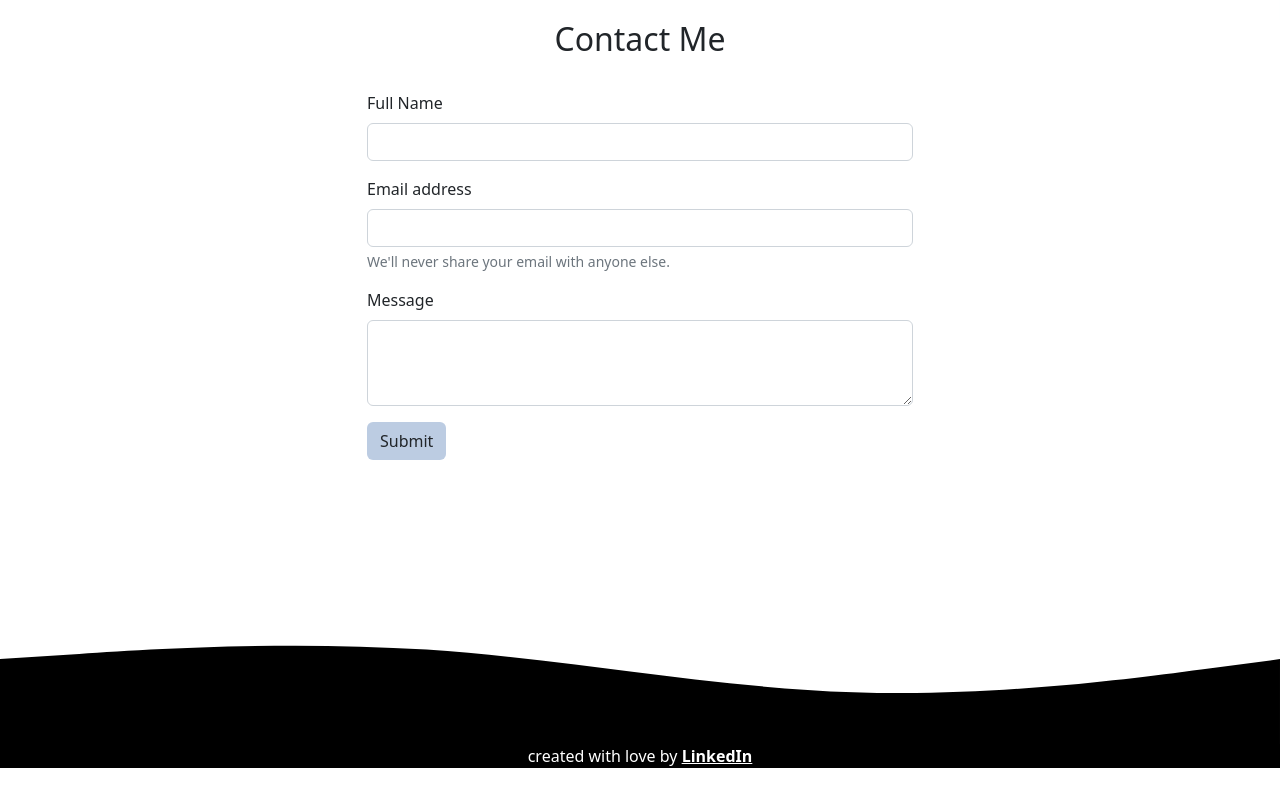
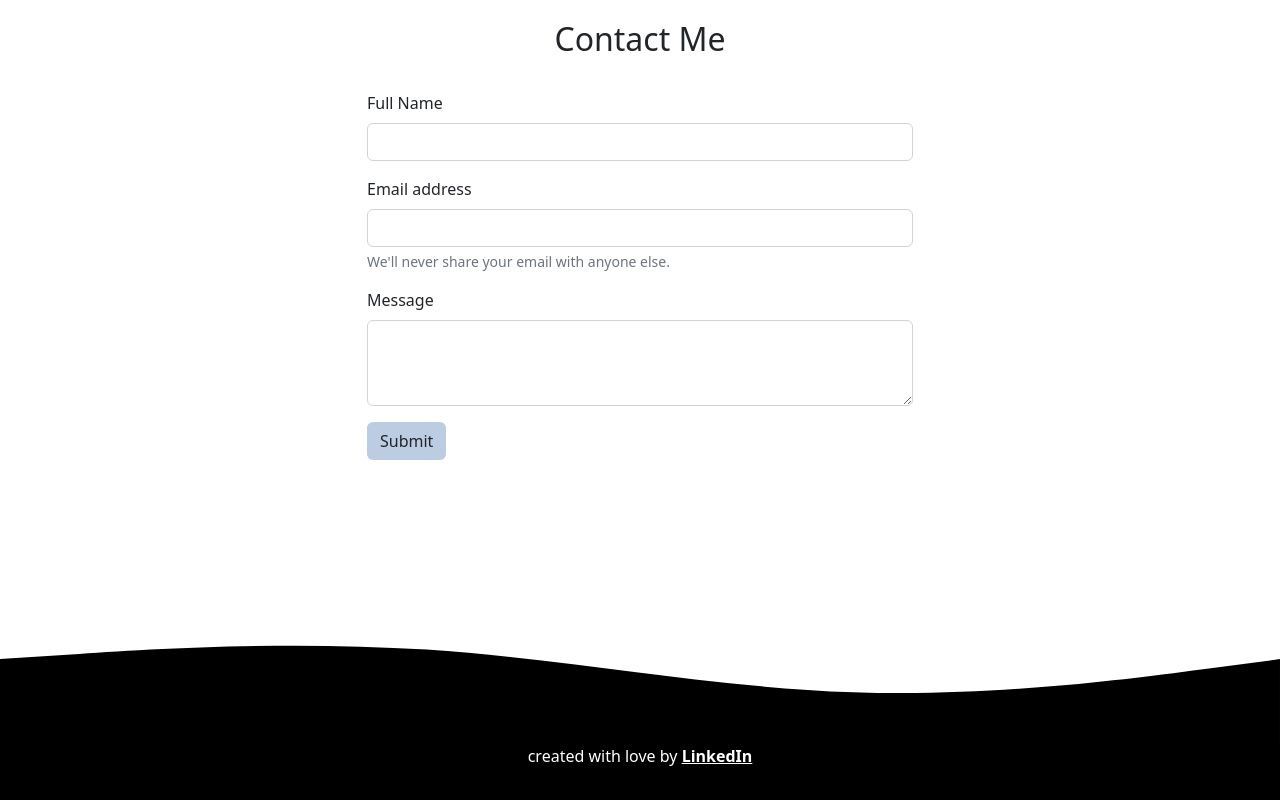
Before and after one commit to raijaay/raijaay.github.io, a plain HTML site: page index.html in a window 1280 px wide. Shown: the part 2631-3431 px from the top of the page. Drawn offline with nearby package versions, Linux system fonts and the light colour scheme.

Commit message:
update everything

```diff
--- a/index.html
+++ b/index.html
@@ -179,7 +179,7 @@
 
 
 <!-- Footer -->
-<footer class="bg-black text-white text-center">
+<footer class="bg-black text-white text-center pb-3">
   <p>created with love by <a href="https://www.linkedin.com/in/raijaay/" class="text-white fw-bold">LinkedIn</a></p>
 </footer>
 <!-- Footer End -->
```
